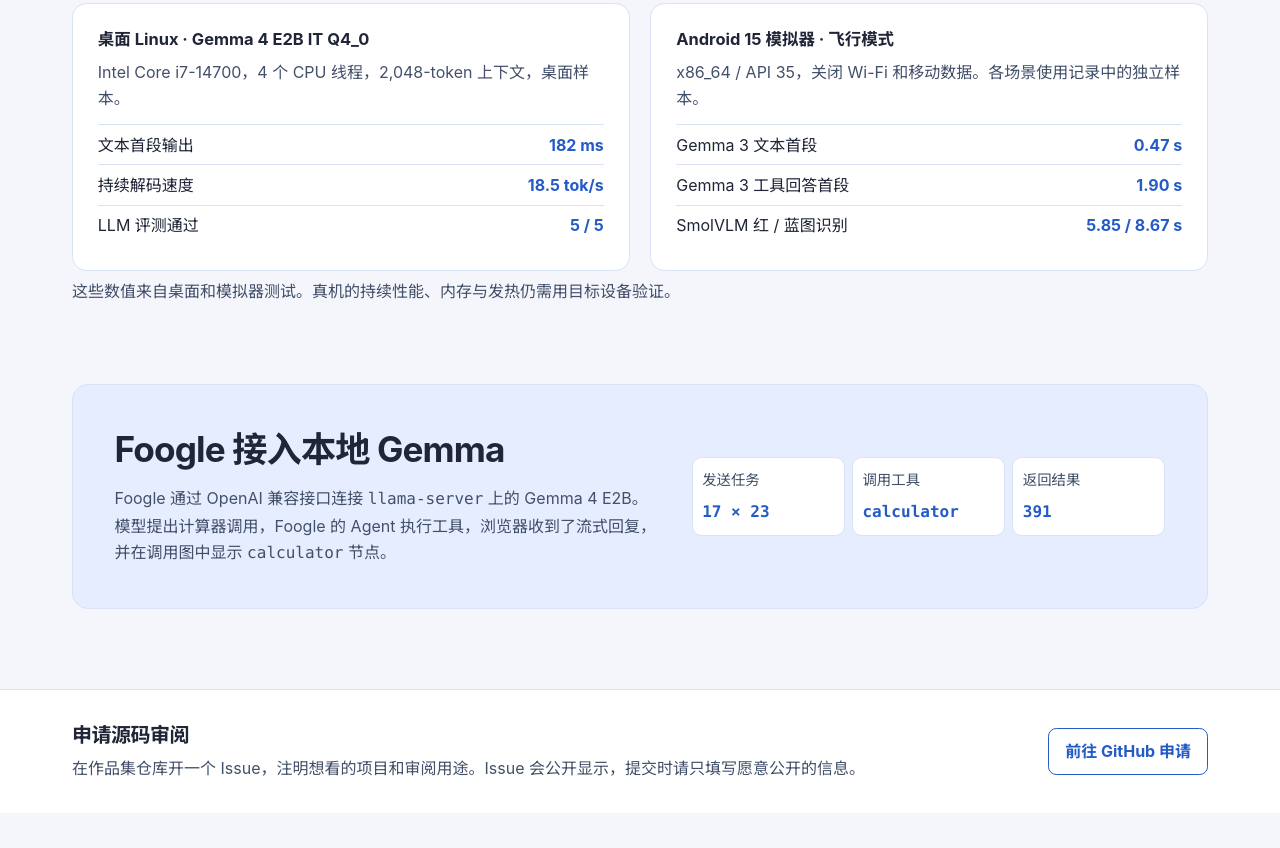
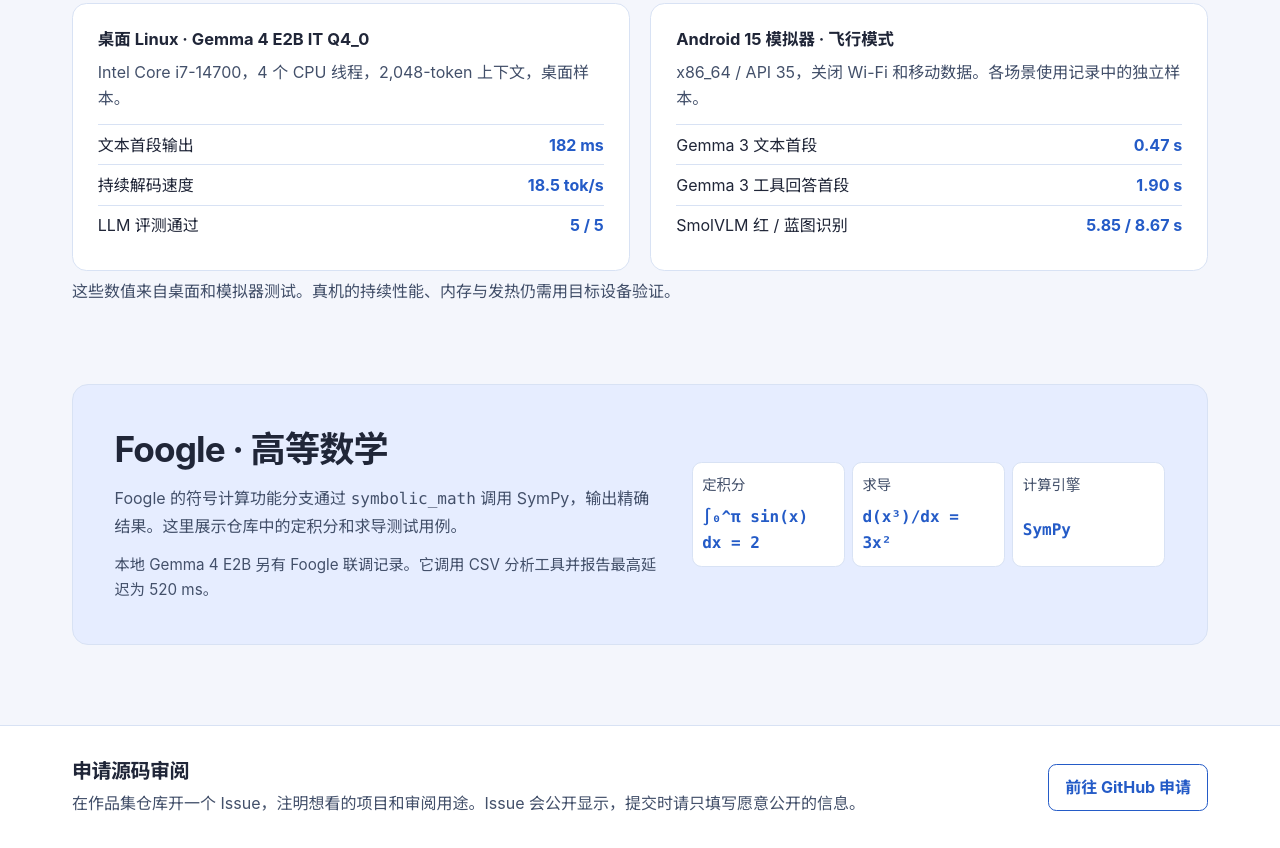
Before and after one commit to Advance-Technology-of-Business-AI-Lab/portfolio, a plain HTML site: page index.html in a window 1280 px wide. Shown: the part 7295-8143 px from the top of the page. Before the commit the page ends 8108 px from the top, so only its background shows below. Drawn offline with Linux system fonts and the light colour scheme.

Commit message:
Show Foogle symbolic math cases in the portfolio

```diff
--- a/index.html
+++ b/index.html
@@ -293,13 +293,14 @@
 
         <section class="integration section" id="integration" aria-labelledby="integration-title">
             <div>
-                <h2 id="integration-title">Foogle 接入本地 Gemma</h2>
-                <p>Foogle 通过 OpenAI 兼容接口连接 <code>llama-server</code> 上的 Gemma 4 E2B。模型提出计算器调用，Foogle 的 Agent 执行工具，浏览器收到了流式回复，并在调用图中显示 <code>calculator</code> 节点。</p>
+                <h2 id="integration-title">Foogle · 高等数学</h2>
+                <p>Foogle 的符号计算功能分支通过 <code>symbolic_math</code> 调用 SymPy，输出精确结果。这里展示仓库中的定积分和求导测试用例。</p>
+                <p class="demo-note">本地 Gemma 4 E2B 另有 Foogle 联调记录。它调用 CSV 分析工具并报告最高延迟为 520 ms。</p>
             </div>
-            <ol class="trace" aria-label="本地联调步骤">
-                <li><span>发送任务</span><code>17 × 23</code></li>
-                <li><span>调用工具</span><code>calculator</code></li>
-                <li><span>返回结果</span><code>391</code></li>
+            <ol class="trace" aria-label="符号计算示例">
+                <li><span>定积分</span><code>∫₀^π sin(x) dx = 2</code></li>
+                <li><span>求导</span><code>d(x³)/dx = 3x²</code></li>
+                <li><span>计算引擎</span><code>SymPy</code></li>
             </ol>
         </section>
     </main>
```
